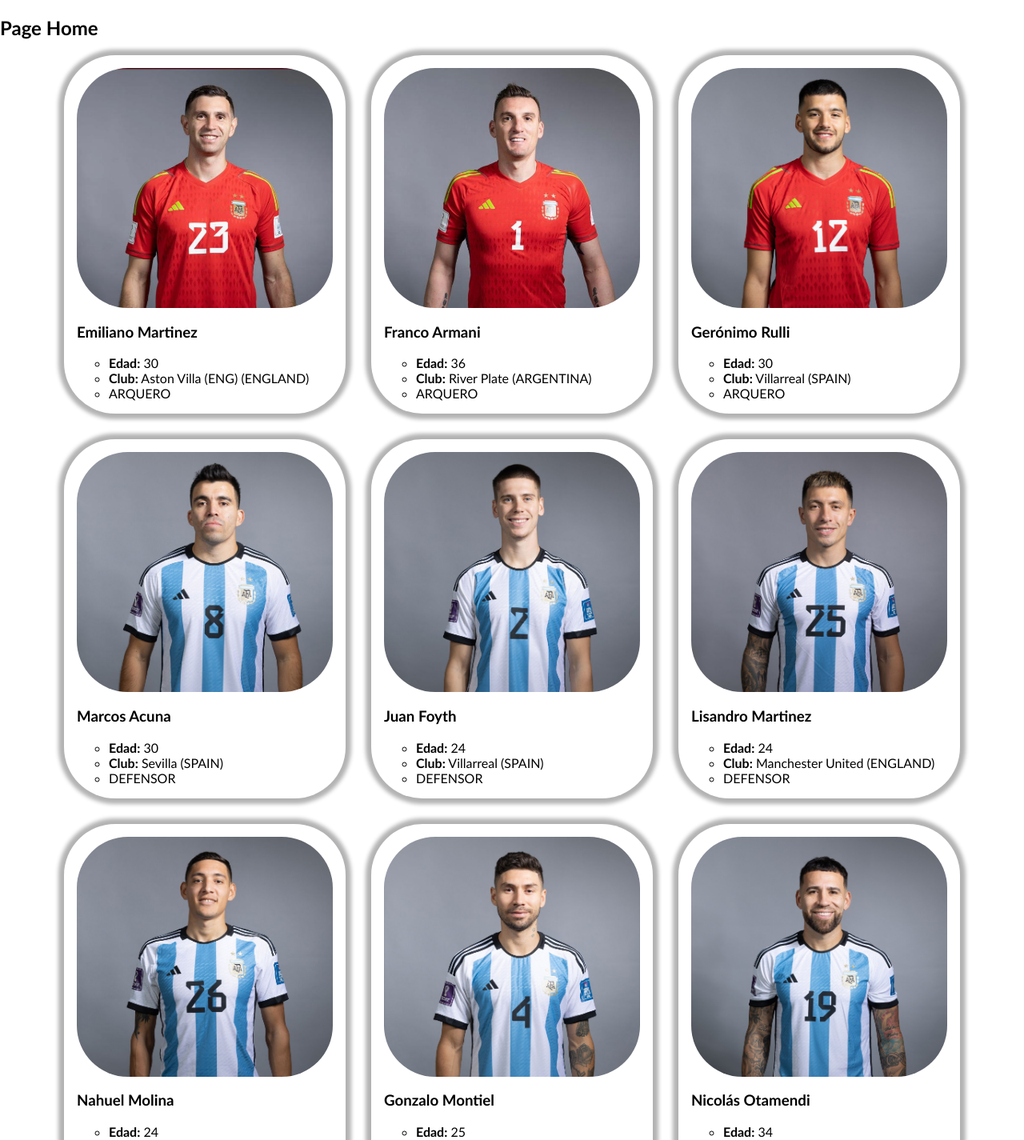
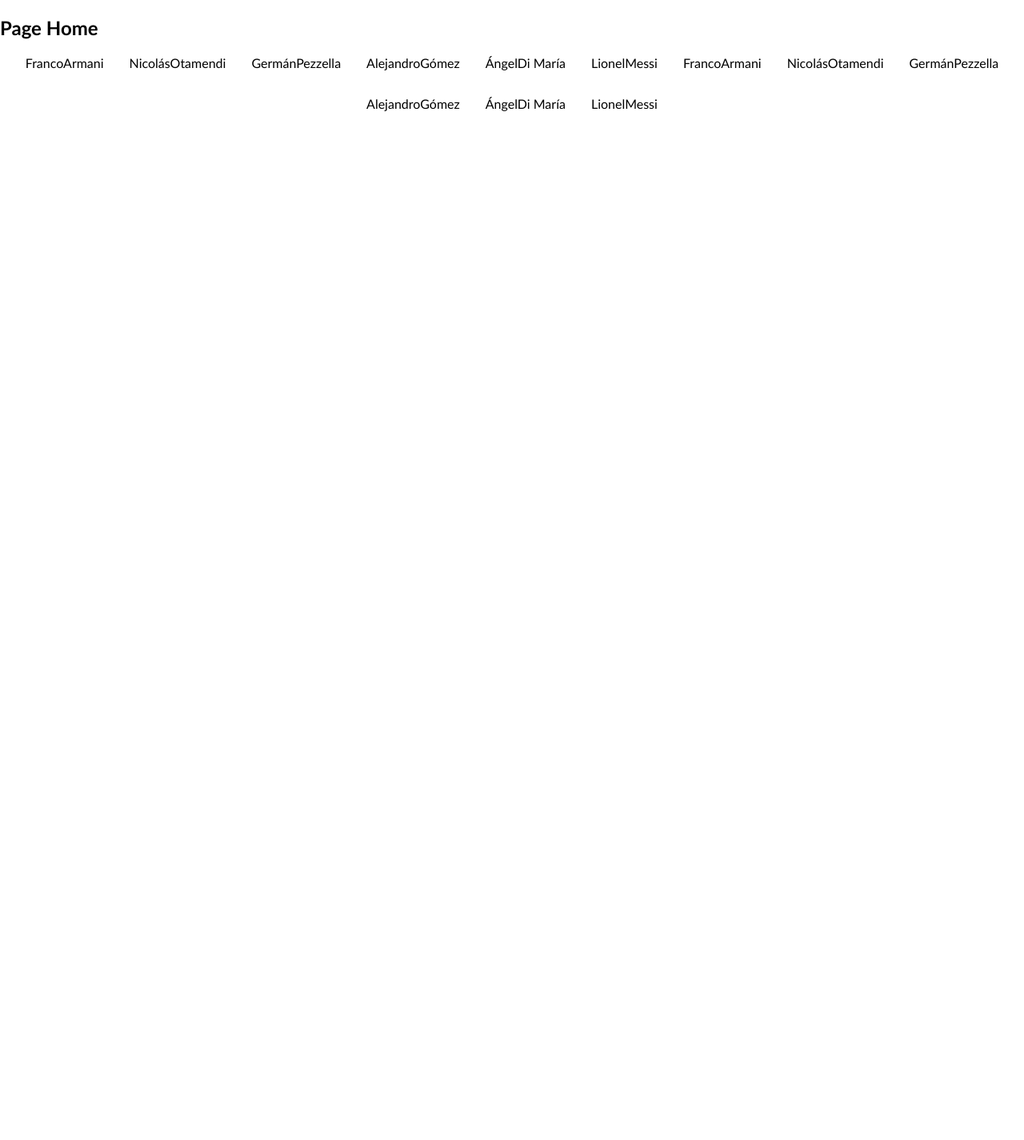
Before and after one commit to NicolasKolumbic/angular-workshop-2023, an Angular app in the folder repo/: page / in a window 1280 px wide. Shown: the top 1425 px of the page at 80% size. After the commit the page ends 800 px from the top, so only its background shows below. Built offline with nearby package versions, Linux system fonts and the light colour scheme.

Commit message:
custom structural directives

```diff
--- a/repo/src/app/app.component.html
+++ b/repo/src/app/app.component.html
@@ -1,32 +1,8 @@
 <div>
   <h2>Page Home</h2>
   <ul class="card-list">
-      <li class="card-list__card" *ngFor="let player of players">
-          <figure class="card-list__card__container">
-              <img [src]="'assets/players/' + player.photo + '.jpeg'" class="card-list__card__photo" />
-          </figure>
-          <h3>{{player.name + ' ' + player.lastName}}</h3>
-          <ul>
-              <li>
-                  <strong>Edad:</strong>
-                  {{player.age}}
-              </li>
-              <li>
-                  <strong>Club:</strong>
-                  {{player.currentClub}}
-                  ({{player.countryClub}})
-              </li>
-              <li [ngSwitch]="player.position">
-                 <span *ngSwitchCase="0">ARQUERO</span>
-                 <span *ngSwitchCase="1">DEFENSOR</span>
-                 <span *ngSwitchCase="2">MEDIOCAMPISTA</span>
-                 <span *ngSwitchCase="3">DELANTERO</span>
-              </li>
-              <li *ngIf="player.yellowCard > 0">
-                  <span class="yellow-card"></span>
-              </li>
-          </ul>
+      <li *appFilterPlayer="let player of players; conditional: filter">
+        <strong >{{player | json}}</strong>
       </li>
   </ul>
-
 </div>
--- a/repo/src/app/app.component.ts
+++ b/repo/src/app/app.component.ts
@@ -13,4 +13,8 @@
   constructor() {
     this.players = players;
   }
+
+  filter(player: PlayerDto) {
+    return player.age > 30;
+  }
 }
--- /dev/null
+++ b/repo/src/app/components/player/player.component.html
@@ -0,0 +1,4 @@
+<div>
+    <span>{{player.name}}</span>
+    <span>{{player.lastName}}</span>
+</div>
--- /dev/null
+++ b/repo/src/app/directives/filter-player.directive.ts
@@ -0,0 +1,38 @@
+import { Directive, DoCheck, EmbeddedViewRef, Injector, Input, TemplateRef, ViewContainerRef, inject } from '@angular/core';
+import { NgFor } from '@angular/common';
+import { PlayerComponent } from '../components/player/player.component';
+import { PlayerDto } from '../dtos/player.dto';
+
+@Directive({
+  selector: '[appFilterPlayer]'
+})
+class FilterPlayerDirective<T> implements DoCheck {
+
+  @Input() appFilterPlayerOf: T[] | undefined;
+  @Input() appFilterPlayerElse!: TemplateRef<any>;
+  @Input() appFilterPlayerConditional!: (item: T) => boolean;
+
+   constructor(
+    private templateRef: TemplateRef<any>,
+    private viewContainer: ViewContainerRef
+  ) { }
+
+
+  ngDoCheck(): void {
+    if (!this.appFilterPlayerOf || this.appFilterPlayerOf.length === 0) {
+      this.viewContainer.createEmbeddedView(this.appFilterPlayerElse);
+    } else {
+      const isTrue = this.appFilterPlayerConditional;
+      this.appFilterPlayerOf.forEach((player: T) => {
+        if(isTrue(player)) {
+          const componentRef = this.viewContainer.createComponent(PlayerComponent);
+          componentRef.instance.player = player as PlayerDto;
+        }
+
+      });
+    }
+  }
+
+}
+
+export { FilterPlayerDirective as AppFilterPlayer };
--- /dev/null
+++ b/repo/src/app/directives/not.directive.ts
@@ -0,0 +1,29 @@
+import { Directive, Input, TemplateRef, ViewContainerRef } from '@angular/core';
+
+@Directive({
+  selector: '[appNot]'
+})
+export class NotDirective {
+
+  private hasView = false;
+
+  constructor(
+    private templateRef: TemplateRef<HTMLElement>,
+    private viewContainer: ViewContainerRef
+  ) { }
+
+  @Input() set appNot(condition: boolean) {
+    if (!condition && !this.hasView) {
+      this.viewContainer.createEmbeddedView(this.templateRef);
+      this.hasView = true;
+    }
+    else if (condition && this.hasView) {
+      this.viewContainer.clear();
+      this.hasView = false;
+    }
+  }
+
+
+
+
+}
--- a/repo/src/assets/players.ts
+++ b/repo/src/assets/players.ts
@@ -9,7 +9,6 @@
         photo: 'emiliano-martinez',
         position: 0,
         isInside: false,
-
         yellowCard: 0
     },
     {
```
Also changed, not shown: repo/src/app/app.module.ts (+7 -1 lines), repo/src/app/components/player/player.component.ts (added, +13 -0 lines), repo/src/app/components/player/player.component.scss (added), 1 other file (tests, documents, lock files or other folders).
